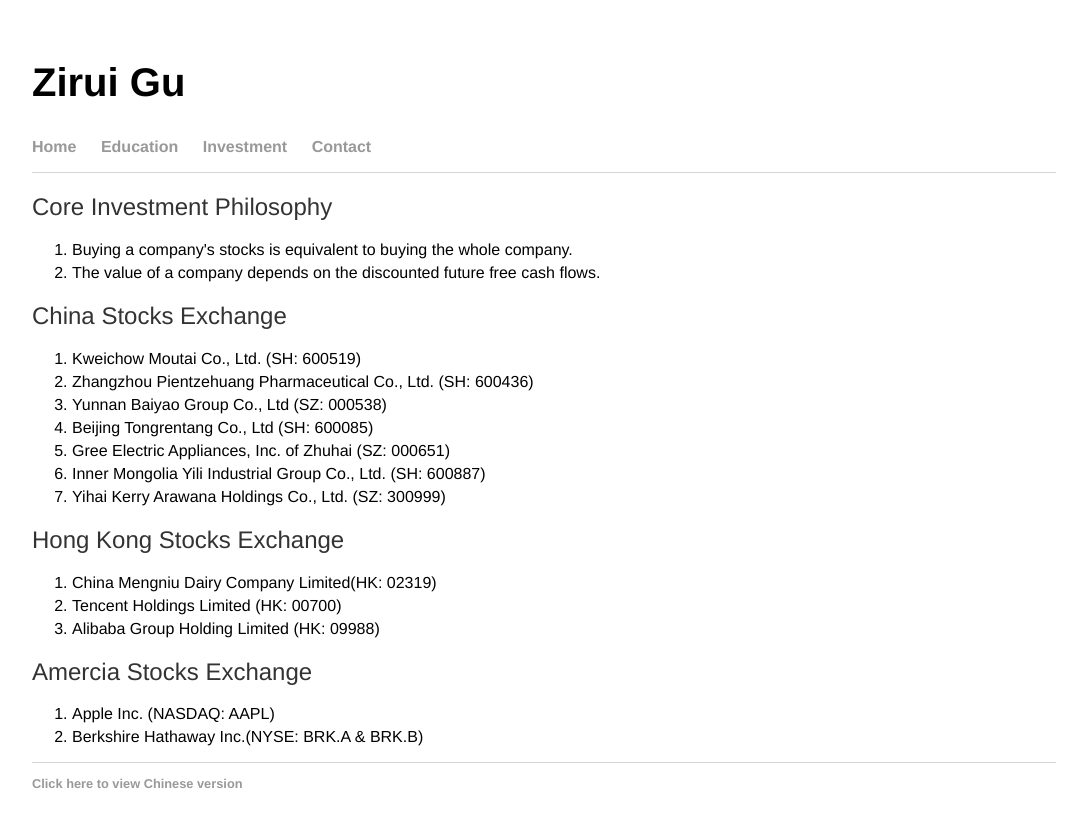
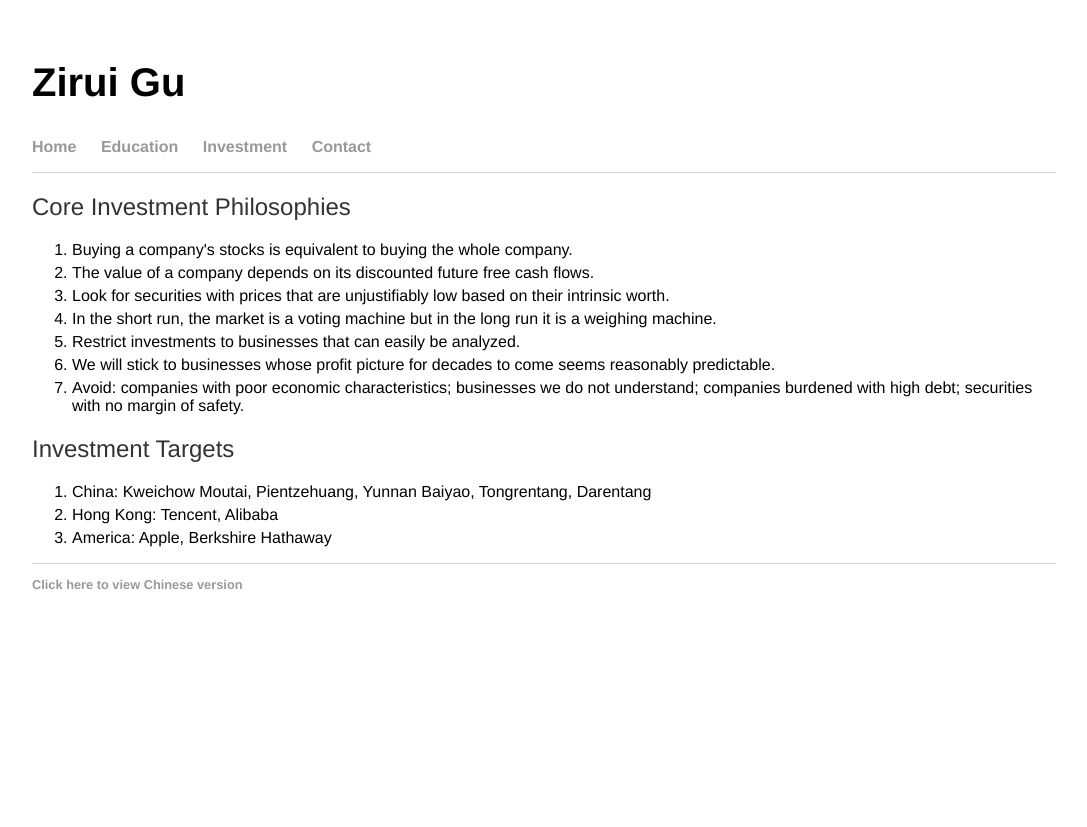
Before and after one commit to ziruigu/ziruigu.github.io, a Jekyll site: the page built from investment/index.html, in a window 1280 px wide. Shown: the top 827 px of the page, without its empty margins (96-1183 px from the left). Built offline with Jekyll 4.4.1, drawn with Linux system fonts in a browser that asks for light colours.

Commit message:
Update index.html

```diff
--- a/investment/index.html
+++ b/investment/index.html
@@ -4,36 +4,24 @@
 ---
 
 <div class="blurb">
-  <h2>Core Investment Philosophy</h2>
+  <h2>Core Investment Philosophies</h2>
   <ol>
     <li>Buying a company's stocks is equivalent to buying the whole company.</li>
-    <li>The value of a company depends on the discounted future free cash flows.</li>
-  </ol>
-
-    <h2>China Stocks Exchange</h2>
-  <ol>
-    <li>Kweichow Moutai Co., Ltd. (SH: 600519)</li>
-    <li>Zhangzhou Pientzehuang Pharmaceutical Co., Ltd. (SH: 600436)</li>
-    <li>Yunnan Baiyao Group Co., Ltd (SZ: 000538)</li>
-    <li>Beijing Tongrentang Co., Ltd (SH: 600085)</li>
-    <li>Gree Electric Appliances, Inc. of Zhuhai (SZ: 000651)</li>
-    <li>Inner Mongolia Yili Industrial Group Co., Ltd. (SH: 600887)</li>
-    <li>Yihai Kerry Arawana Holdings Co., Ltd. (SZ: 300999)</li>
+    <li>The value of a company depends on its discounted future free cash flows.</li>
+    <li>Look for securities with prices that are unjustifiably low based on their intrinsic worth.</li>
+    <li>In the short run, the market is a voting machine but in the long run it is a weighing machine.</li>
+    <li>Restrict investments to businesses that can easily be analyzed.</li>
+    <li>We will stick to businesses whose profit picture for decades to come seems reasonably predictable.</li>
+    <li>Avoid: companies with poor economic characteristics; businesses we do not understand; companies burdened with high debt; securities with no margin of safety.</li>
   </ol>
 
 
-  <h2>Hong Kong Stocks Exchange</h2>
+  <h2>Investment Targets</h2>
   <ol>
-    <li>China Mengniu Dairy Company Limited(HK: 02319)</li>
-    <li>Tencent Holdings Limited (HK: 00700)</li>
-    <li>Alibaba Group Holding Limited (HK: 09988)</li>
+    <li>China: Kweichow Moutai, Pientzehuang, Yunnan Baiyao, Tongrentang, Darentang</li>
+    <li>Hong Kong: Tencent, Alibaba</li>
+    <li>America: Apple, Berkshire Hathaway</li>
   </ol>
 
 
-  <h2>Amercia Stocks Exchange</h2>
-  <ol>
-    <li>Apple Inc. (NASDAQ: AAPL)</li>
-    <li>Berkshire Hathaway Inc.(NYSE: BRK.A & BRK.B)</li>
-  </ol>
-
 </div><!-- /.blurb -->
```
